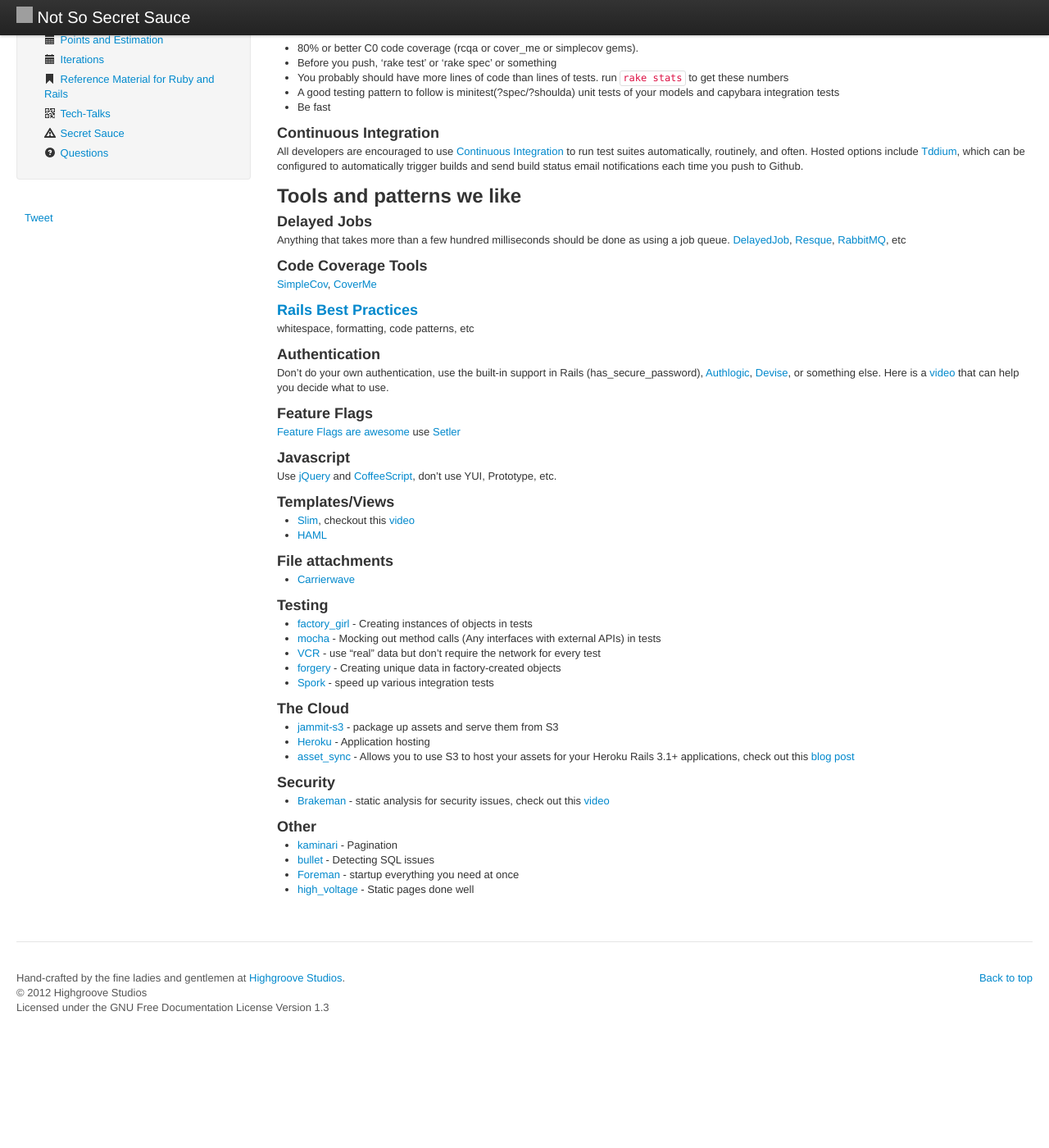
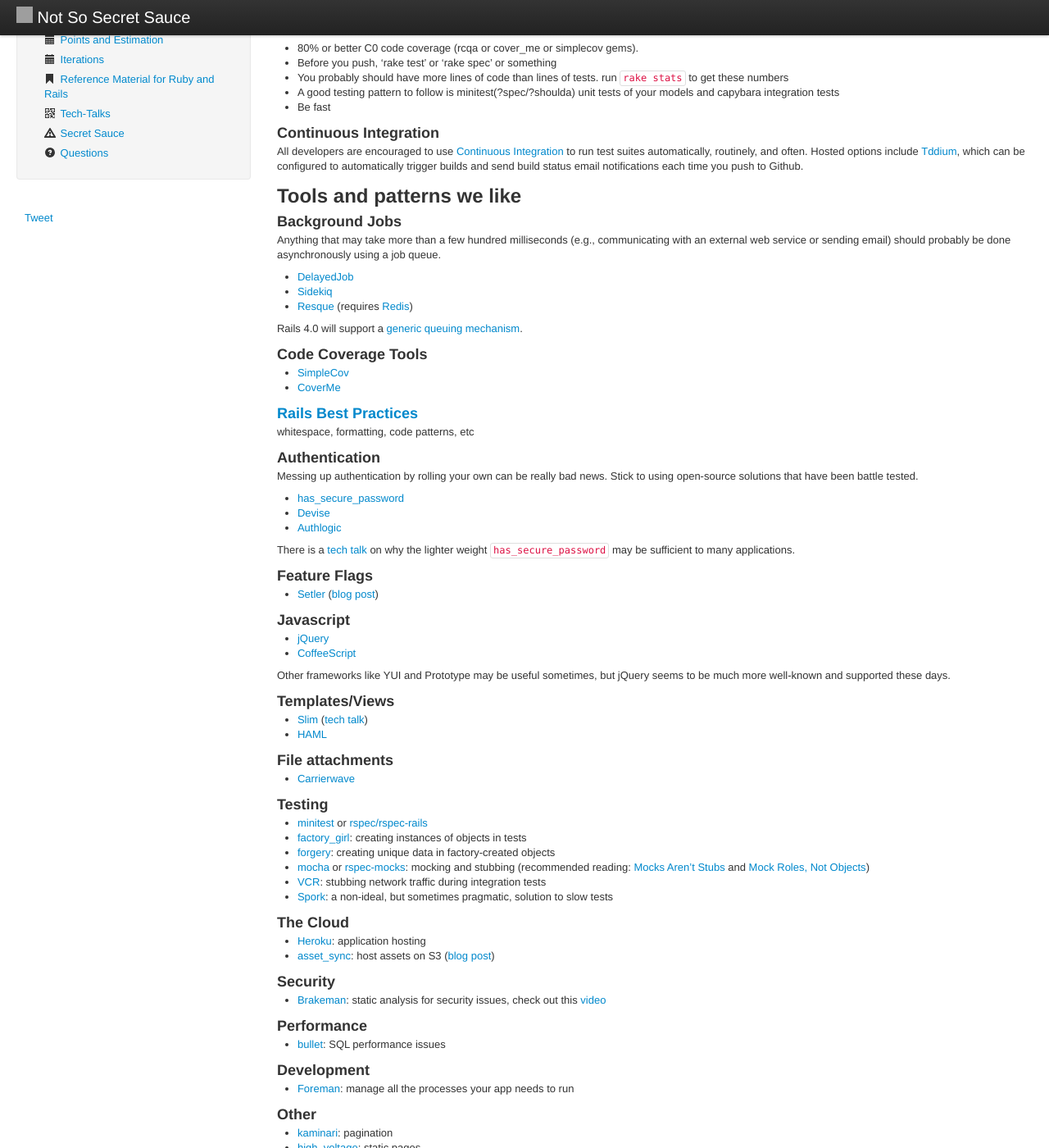
Before and after one commit to daveworth/not-so-secret-sauce, a Jekyll site: the page built from topics/best-practices-and-patterns.md, in a window 1280 px wide and 1400 px high, scrolled down 301 px. Shown: the whole window at 82% size. Built offline with Jekyll 4.4.1, drawn with Linux system fonts in a browser that asks for light colours; nearby versions of some CDN libraries; comment, search, counter and statistics services are not loaded; before the commit the page ends 1575 px from its top, so only the background shows below that; grey boxes are pictures that could not be loaded.

Commit message:
* A few :trollface: opinions, maybe? * Standardize formatting and wording in many places

```diff
--- a/topics/best-practices-and-patterns.md
+++ b/topics/best-practices-and-patterns.md
@@ -31,17 +31,23 @@
 
 All developers are encouraged to use [Continuous Integration](http://en.wikipedia.org/wiki/Continuous_integration) to run test suites automatically, routinely, and often.  Hosted options include [Tddium](http://www.tddium.com), which can be configured to automatically trigger builds and send build status email notifications each time you push to Github.
 
-
 Tools and patterns we like
 --------------------------
 
-### Delayed Jobs
+### Background Jobs
 
-Anything that takes more than a few hundred milliseconds should be done as using a job queue. [DelayedJob](https://github.com/tobi/delayed_job), [Resque](https://github.com/defunkt/resque), [RabbitMQ](http://www.rabbitmq.com/), etc
+Anything that may take more than a few hundred milliseconds (e.g., communicating with an external web service or sending email) should probably be done asynchronously using a job queue.
+
+* [DelayedJob](https://github.com/collectiveidea/delayed_job)
+* [Sidekiq](https://github.com/mperham/sidekiq)
+* [Resque](https://github.com/defunkt/resque) (requires [Redis](http://redis.io))
+
+Rails 4.0 will support a [generic queuing mechanism](https://github.com/rails/rails/commit/602000be90e9935f4f4ee5acc096725d7b7c33e5).
 
 ### Code Coverage Tools
 
-[SimpleCov](https://github.com/colszowka/simplecov), [CoverMe](https://github.com/markbates/cover_me)
+* [SimpleCov](https://github.com/colszowka/simplecov)
+* [CoverMe](https://github.com/markbates/cover_me)
 
 ### [Rails Best Practices](https://github.com/railsbp/rails_best_practices)
 
@@ -49,20 +55,28 @@
 
 ### Authentication
 
-Don't do your own authentication, use the built-in support in Rails (has_secure_password), [Authlogic](https://github.com/binarylogic/authlogic), [Devise](https://github.com/plataformatec/devise), or something else. Here is a [video](http://vimeo.com/39498553) that can help you decide what to use.
+Messing up authentication by rolling your own can be really bad news. Stick to using open-source solutions that have been battle tested.
+
+* [has_secure_password](http://railscasts.com/episodes/270-authentication-in-rails-3-1)
+* [Devise](https://github.com/plataformatec/devise)
+* [Authlogic](https://github.com/binarylogic/authlogic)
+
+There is a [tech talk](http://vimeo.com/39498553) on why the lighter weight `has_secure_password` may be sufficient to many applications.
 
 ### Feature Flags
 
-[Feature Flags are awesome](http://highgroove.com/articles/2011/08/22/introducing-setler-for-feature-flags.html) use [Setler](https://github.com/ckdake/setler)
+* [Setler](https://github.com/ckdake/setler) ([blog post](http://highgroove.com/articles/2011/08/22/introducing-setler-for-feature-flags.html))
 
 ### Javascript
 
-Use [jQuery](http://jquery.com/) and [CoffeeScript](http://coffeescript.org/), don't use YUI, Prototype, etc.
+* [jQuery](http://jquery.com/)
+* [CoffeeScript](http://coffeescript.org/)
 
+Other frameworks like YUI and Prototype may be useful sometimes, but jQuery seems to be much more well-known and supported these days.
 
 ### Templates/Views
 
-* [Slim](http://slim-lang.com/), checkout this [video](http://vimeo.com/33802242)
+* [Slim](http://slim-lang.com/) ([tech talk](http://vimeo.com/33802242))
 * [HAML](http://haml-lang.com/)
 
 ### File attachments
@@ -70,27 +84,32 @@
 * [Carrierwave](https://github.com/jnicklas/carrierwave)
 
 ### Testing
-* [factory_girl](https://github.com/thoughtbot/factory_girl_rails) - Creating instances of objects in tests
-* [mocha](https://github.com/floehopper/mocha) - Mocking out method calls (Any interfaces with external APIs) in tests
-* [VCR](https://github.com/myronmarston/vcr) - use "real" data but don't require the network for every test
-* [forgery](https://github.com/sevenwire/forgery) - Creating unique data in factory-created objects
-* [Spork](https://github.com/sporkrb/spork) - speed up various integration tests
 
-
+* [minitest](https://github.com/seattlerb/minitest) or [rspec/rspec-rails](https://github.com/rspec/rspec-rails)
+* [factory_girl](https://github.com/thoughtbot/factory_girl_rails): creating instances of objects in tests
+* [forgery](https://github.com/sevenwire/forgery): creating unique data in factory-created objects
+* [mocha](https://github.com/floehopper/mocha) or [rspec-mocks](https://github.com/rspec/rspec-mocks): mocking and stubbing (recommended reading: [Mocks Aren't Stubs](http://www.martinfowler.com/articles/mocksArentStubs.html) and [Mock Roles, Not Objects](http://www.mockobjects.com/files/mockrolesnotobjects.pdf))
+* [VCR](https://github.com/myronmarston/vcr): stubbing network traffic during integration tests
+* [Spork](https://github.com/sporkrb/spork): a non-ideal, but sometimes pragmatic, solution to slow tests
 
 ### The Cloud
 
-* [jammit-s3](https://github.com/railsjedi/jammit-s3) - package up assets and serve them from S3
-* [Heroku](http://www.heroku.com/) - Application hosting
-* [asset_sync](https://github.com/rumblelabs/asset_sync)  - Allows you to use S3 to host your assets for your Heroku Rails 3.1+ applications, check out this [blog post](http://ckdake.com/content/2011/rails-31-assets-on-s3-with-https.html)
+* [Heroku](http://www.heroku.com/): application hosting
+* [asset_sync](https://github.com/rumblelabs/asset_sync): host assets on S3 ([blog post](http://ckdake.com/content/2011/rails-31-assets-on-s3-with-https.html))
 
 ### Security
 
-* [Brakeman](https://github.com/presidentbeef/brakeman) - static analysis for security issues, check out this [video](http://vimeo.com/35766582)
+* [Brakeman](https://github.com/presidentbeef/brakeman): static analysis for security issues, check out this [video](http://vimeo.com/35766582)
+
+### Performance
+
+* [bullet](https://github.com/flyerhzm/bullet): SQL performance issues
+
+### Development
+
+* [Foreman](https://github.com/ddollar/foreman): manage all the processes your app needs to run
 
 ### Other
 
-* [kaminari](https://github.com/amatsuda/kaminari) - Pagination
-* [bullet](https://github.com/flyerhzm/bullet) - Detecting SQL issues
-* [Foreman](https://github.com/ddollar/foreman) - startup everything you need at once
-* [high_voltage](https://github.com/thoughtbot/high_voltage) - Static pages done well
+* [kaminari](https://github.com/amatsuda/kaminari): pagination
+* [high_voltage](https://github.com/thoughtbot/high_voltage): static pages
```
